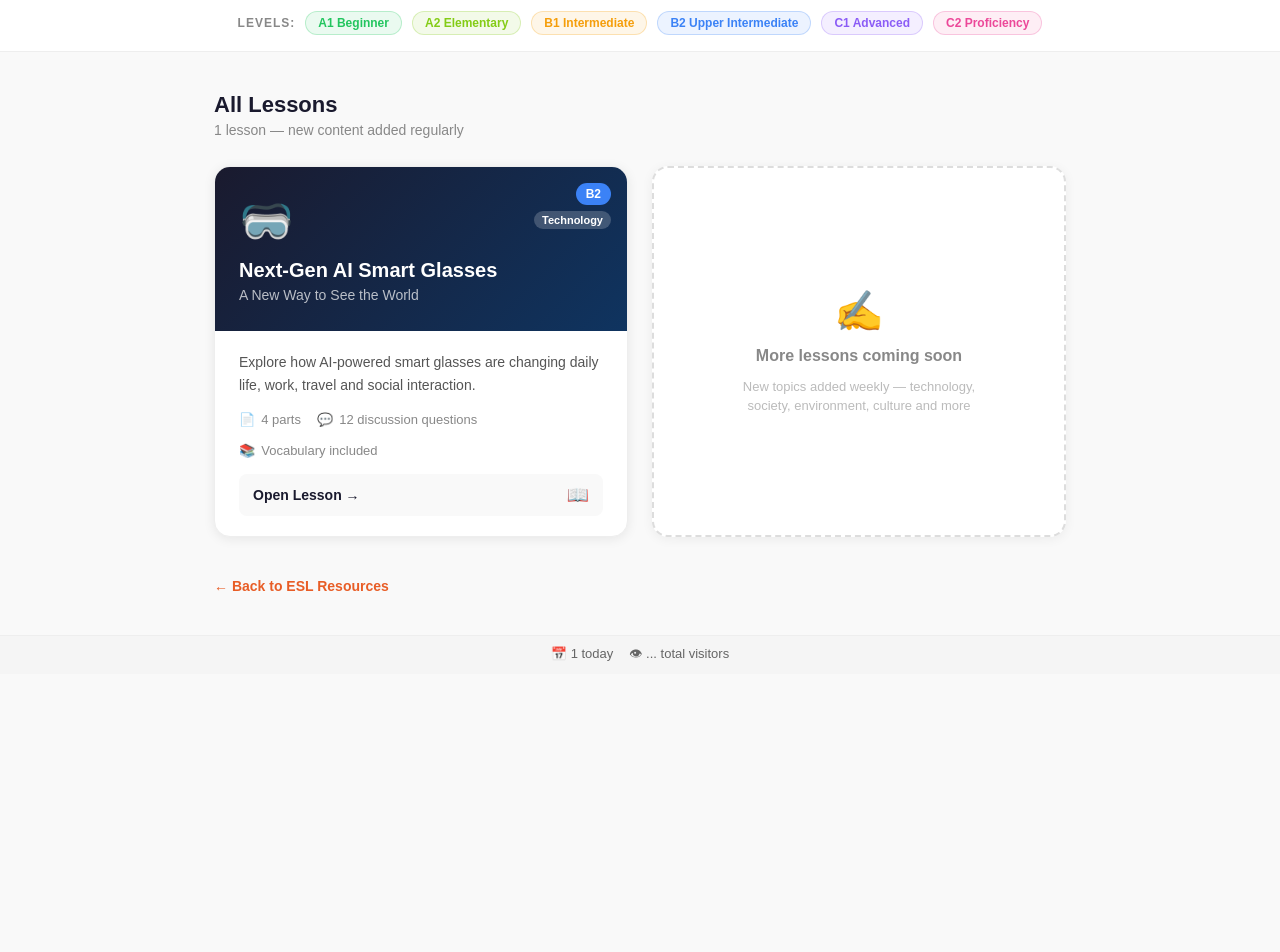
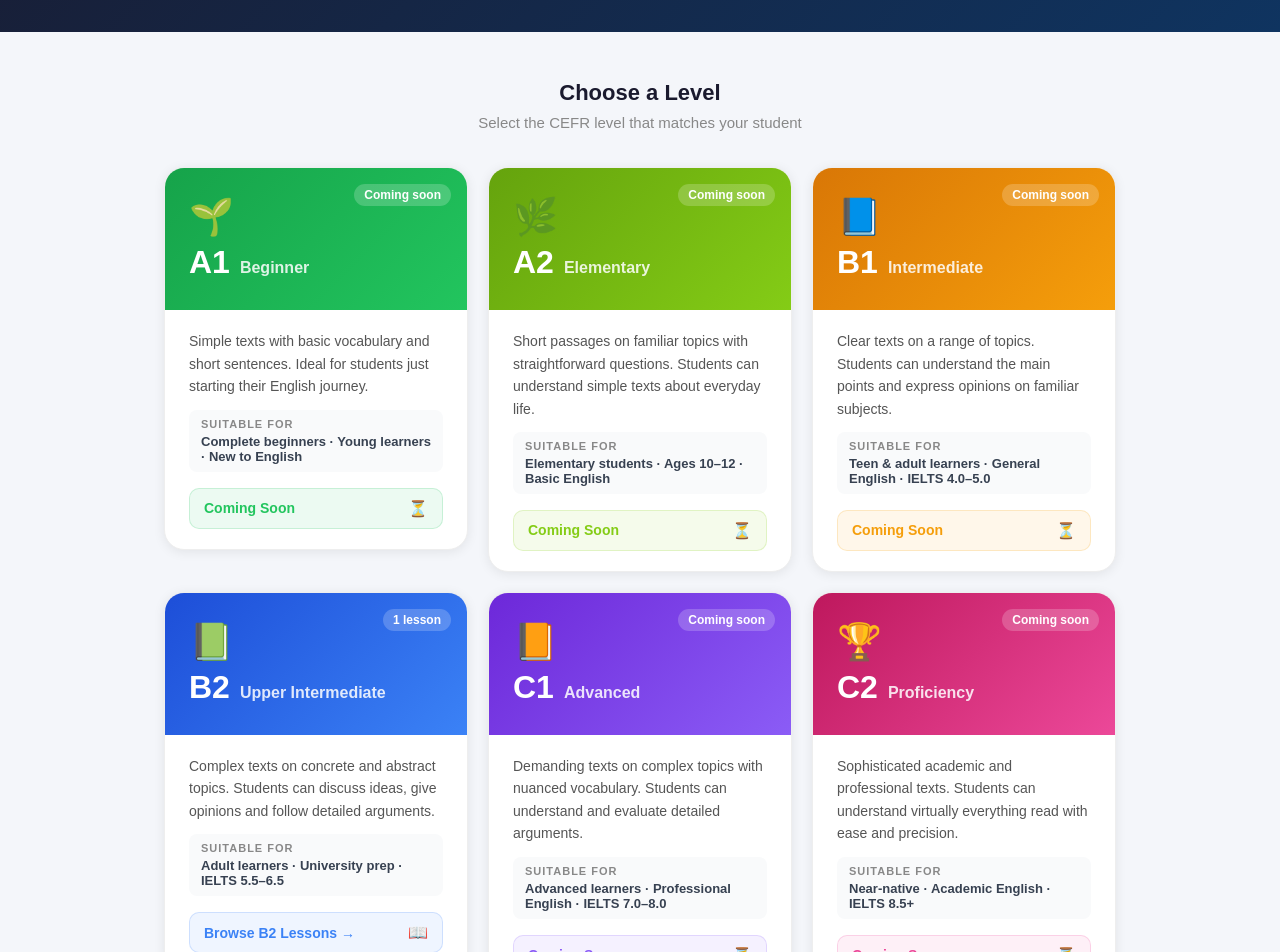
Before and after one commit to Davidjohnray/thailand-jobs, a Next.js app: page /esl-resources/reading-comprehension in a window 1280 px wide. Shown: the part 460-1412 px from the top of the page. Before the commit the page ends 1134 px from the top, so only its background shows below. Built offline with nearby package versions, Linux system fonts and the light colour scheme; no server answers; the database is empty.

Commit message:
restructure reading comprehension by CEFR level A1-C2

```diff
--- a/app/esl-resources/reading-comprehension/ai-smart-glasses/page.tsx
+++ b/app/esl-resources/reading-comprehension/b2/ai-smart-glasses/page.tsx
@@ -93,7 +93,7 @@ export default function AISmartGlassesPage() {
       {/* HERO */}
       <section style={{ background: 'linear-gradient(135deg, #1a1a2e 0%, #0f3460 100%)', padding: '56px 24px' }}>
         <div style={{ maxWidth: '860px', margin: '0 auto' }}>
-          <Link href="/esl-resources/reading-comprehension" style={{ color: 'rgba(255,255,255,0.6)', textDecoration: 'none', fontSize: '14px', display: 'inline-block', marginBottom: '20px' }}>← Reading Comprehension</Link>
+          <Link href="/esl-resources/reading-comprehension/b2" style={{ color: 'rgba(255,255,255,0.6)', textDecoration: 'none', fontSize: '14px', display: 'inline-block', marginBottom: '20px' }}>← Reading Comprehension</Link>
           <div style={{ display: 'flex', gap: '24px', alignItems: 'flex-start', flexWrap: 'wrap' }}>
             <div style={{ fontSize: '72px', flexShrink: 0 }}>🥽</div>
             <div style={{ flex: 1 }}>
@@ -216,7 +216,7 @@ export default function AISmartGlassesPage() {
 
         {/* BACK LINK */}
         <div style={{ textAlign: 'center', paddingBottom: '16px' }}>
-          <Link href="/esl-resources/reading-comprehension" style={{ color: '#E85D26', textDecoration: 'none', fontWeight: 'bold', fontSize: '14px' }}>← Back to Reading Comprehension</Link>
+          <Link href="/esl-resources/reading-comprehension/b2" style={{ color: '#E85D26', textDecoration: 'none', fontWeight: 'bold', fontSize: '14px' }}>← Back to Reading Comprehension</Link>
         </div>
 
       </div>
--- /dev/null
+++ b/app/esl-resources/reading-comprehension/b2/page.tsx
@@ -0,0 +1,94 @@
+import Link from 'next/link'
+
+const lessons = [
+  {
+    slug: 'ai-smart-glasses',
+    title: 'Next-Gen AI Smart Glasses',
+    subtitle: 'A New Way to See the World',
+    emoji: '🥽',
+    topic: 'Technology',
+    topicColor: '#8b5cf6',
+    parts: 4,
+    questions: 12,
+    preview: 'Explore how AI-powered smart glasses are changing daily life, work, travel and social interaction.',
+    gradient: 'linear-gradient(135deg, #1a1a2e 0%, #0f3460 100%)',
+  },
+]
+
+export default function B2ReadingPage() {
+  return (
+    <main style={{ background: '#f4f6fa', minHeight: '100vh' }}>
+
+      {/* HERO */}
+      <section style={{ background: 'linear-gradient(135deg, #1d4ed8 0%, #3b82f6 100%)', padding: '48px 24px' }}>
+        <div style={{ maxWidth: '860px', margin: '0 auto' }}>
+          <Link href="/esl-resources/reading-comprehension" style={{ color: 'rgba(255,255,255,0.6)', textDecoration: 'none', fontSize: '14px', display: 'inline-block', marginBottom: '20px' }}>← Reading Comprehension</Link>
+          <div style={{ display: 'flex', gap: '20px', alignItems: 'center', flexWrap: 'wrap' }}>
+            <div style={{ background: 'rgba(255,255,255,0.15)', borderRadius: '16px', padding: '16px 24px', textAlign: 'center', minWidth: '80px' }}>
+              <div style={{ color: 'white', fontSize: '36px', fontWeight: '900', lineHeight: 1 }}>B2</div>
+              <div style={{ color: 'rgba(255,255,255,0.8)', fontSize: '12px', fontWeight: 'bold', marginTop: '4px' }}>UPPER INT.</div>
+            </div>
+            <div>
+              <h1 style={{ color: 'white', fontSize: '28px', fontWeight: 'bold', margin: '0 0 6px' }}>B2 — Upper Intermediate</h1>
+              <p style={{ color: 'rgba(255,255,255,0.75)', fontSize: '15px', margin: '0 0 12px', lineHeight: '1.5', maxWidth: '520px' }}>
+                Complex texts on concrete and abstract topics. Students can discuss ideas, give opinions and follow detailed arguments.
+              </p>
+              <div style={{ display: 'flex', gap: '8px', flexWrap: 'wrap' }}>
+                {['Adult learners', 'University prep', 'IELTS 5.5–6.5', '1-to-1 classes'].map(tag => (
+                  <span key={tag} style={{ background: 'rgba(255,255,255,0.2)', color: 'white', fontSize: '12px', fontWeight: '600', padding: '4px 12px', borderRadius: '20px' }}>{tag}</span>
+                ))}
+              </div>
+            </div>
+          </div>
+        </div>
+      </section>
+
+      {/* LESSONS */}
+      <section style={{ maxWidth: '860px', margin: '0 auto', padding: '40px 24px' }}>
+        <div style={{ display: 'flex', justifyContent: 'space-between', alignItems: 'center', marginBottom: '28px', flexWrap: 'wrap', gap: '12px' }}>
+          <div>
+            <h2 style={{ fontSize: '20px', fontWeight: 'bold', color: '#1a1a2e', margin: '0 0 4px' }}>B2 Lessons</h2>
+            <p style={{ color: '#888', fontSize: '14px', margin: 0 }}>{lessons.length} lesson{lessons.length !== 1 ? 's' : ''} available — new content added regularly</p>
+          </div>
+        </div>
+
+        <div style={{ display: 'grid', gridTemplateColumns: 'repeat(auto-fill, minmax(380px, 1fr))', gap: '20px' }}>
+          {lessons.map(lesson => (
+            <Link key={lesson.slug} href={`/esl-resources/reading-comprehension/b2/${lesson.slug}`} style={{ textDecoration: 'none' }}>
+              <div style={{ background: 'white', borderRadius: '16px', overflow: 'hidden', boxShadow: '0 2px 12px rgba(0,0,0,0.08)', border: '1px solid #eee' }}>
+                <div style={{ background: lesson.gradient, padding: '28px 24px', position: 'relative' }}>
+                  <div style={{ fontSize: '44px', marginBottom: '10px' }}>{lesson.emoji}</div>
+                  <h3 style={{ color: 'white', fontSize: '20px', fontWeight: 'bold', margin: '0 0 4px', lineHeight: '1.3' }}>{lesson.title}</h3>
+                  <p style={{ color: 'rgba(255,255,255,0.7)', fontSize: '14px', margin: 0 }}>{lesson.subtitle}</p>
+                  <div style={{ position: 'absolute', top: '16px', right: '16px' }}>
+                    <span style={{ background: 'rgba(139,92,246,0.7)', color: 'white', fontSize: '11px', fontWeight: 'bold', padding: '3px 8px', borderRadius: '20px' }}>{lesson.topic}</span>
+                  </div>
+                </div>
+                <div style={{ padding: '20px 24px' }}>
+                  <p style={{ color: '#555', fontSize: '14px', lineHeight: '1.6', margin: '0 0 16px' }}>{lesson.preview}</p>
+                  <div style={{ display: 'flex', gap: '16px', flexWrap: 'wrap', marginBottom: '16px' }}>
+                    <div style={{ display: 'flex', alignItems: 'center', gap: '6px', color: '#888', fontSize: '13px' }}><span>📄</span> {lesson.parts} parts</div>
+                    <div style={{ display: 'flex', alignItems: 'center', gap: '6px', color: '#888', fontSize: '13px' }}><span>💬</span> {lesson.questions} questions</div>
+                    <div style={{ display: 'flex', alignItems: 'center', gap: '6px', color: '#888', fontSize: '13px' }}><span>📚</span> Vocabulary</div>
+                  </div>
+                  <div style={{ background: '#eff6ff', borderRadius: '8px', padding: '10px 14px', display: 'flex', justifyContent: 'space-between', alignItems: 'center', border: '1px solid #bfdbfe' }}>
+                    <span style={{ color: '#1d4ed8', fontWeight: 'bold', fontSize: '14px' }}>Open Lesson →</span>
+                    <span style={{ fontSize: '18px' }}>📖</span>
+                  </div>
+                </div>
+              </div>
+            </Link>
+          ))}
+
+          {/* Coming Soon */}
+          <div style={{ background: 'white', borderRadius: '16px', border: '2px dashed #ddd', padding: '40px 24px', textAlign: 'center', display: 'flex', flexDirection: 'column', alignItems: 'center', justifyContent: 'center', gap: '12px', minHeight: '200px' }}>
+            <div style={{ fontSize: '40px' }}>✍️</div>
+            <div style={{ fontWeight: 'bold', color: '#888', fontSize: '16px' }}>More B2 lessons coming soon</div>
+            <div style={{ color: '#bbb', fontSize: '13px', lineHeight: '1.5', maxWidth: '220px' }}>Technology, society, environment, culture and more</div>
+          </div>
+        </div>
+      </section>
+
+    </main>
+  )
+}
--- a/app/esl-resources/reading-comprehension/page.tsx
+++ b/app/esl-resources/reading-comprehension/page.tsx
@@ -1,125 +1,160 @@
 import Link from 'next/link'
 
-const lessons = [
+const LEVELS = [
   {
-    slug: 'ai-smart-glasses',
-    title: 'Next-Gen AI Smart Glasses',
-    subtitle: 'A New Way to See the World',
-    emoji: '🥽',
-    level: 'B2',
-    levelColor: '#3b82f6',
-    topic: 'Technology',
-    topicColor: '#8b5cf6',
-    parts: 4,
-    questions: 12,
-    preview: 'Explore how AI-powered smart glasses are changing daily life, work, travel and social interaction.',
-    gradient: 'linear-gradient(135deg, #1a1a2e 0%, #0f3460 100%)',
-    border: '#3b82f6',
+    code: 'a1',
+    label: 'A1',
+    title: 'Beginner',
+    color: '#22c55e',
+    bg: 'linear-gradient(135deg, #16a34a, #22c55e)',
+    shadow: 'rgba(34,197,94,0.3)',
+    emoji: '🌱',
+    desc: 'Simple texts with basic vocabulary and short sentences. Ideal for students just starting their English journey.',
+    who: 'Complete beginners · Young learners · New to English',
+    count: 0,
   },
-  // Add more lessons here
-]
-
-const LEVELS = [
-  { code: 'A1', label: 'A1 Beginner', color: '#22c55e' },
-  { code: 'A2', label: 'A2 Elementary', color: '#84cc16' },
-  { code: 'B1', label: 'B1 Intermediate', color: '#f59e0b' },
-  { code: 'B2', label: 'B2 Upper Intermediate', color: '#3b82f6' },
-  { code: 'C1', label: 'C1 Advanced', color: '#8b5cf6' },
-  { code: 'C2', label: 'C2 Proficiency', color: '#ec4899' },
+  {
+    code: 'a2',
+    label: 'A2',
+    title: 'Elementary',
+    color: '#84cc16',
+    bg: 'linear-gradient(135deg, #65a30d, #84cc16)',
+    shadow: 'rgba(132,204,22,0.3)',
+    emoji: '🌿',
+    desc: 'Short passages on familiar topics with straightforward questions. Students can understand simple texts about everyday life.',
+    who: 'Elementary students · Ages 10–12 · Basic English',
+    count: 0,
+  },
+  {
+    code: 'b1',
+    label: 'B1',
+    title: 'Intermediate',
+    color: '#f59e0b',
+    bg: 'linear-gradient(135deg, #d97706, #f59e0b)',
+    shadow: 'rgba(245,158,11,0.3)',
+    emoji: '📘',
+    desc: 'Clear texts on a range of topics. Students can understand the main points and express opinions on familiar subjects.',
+    who: 'Teen & adult learners · General English · IELTS 4.0–5.0',
+    count: 0,
+  },
+  {
+    code: 'b2',
+    label: 'B2',
+    title: 'Upper Intermediate',
+    color: '#3b82f6',
+    bg: 'linear-gradient(135deg, #1d4ed8, #3b82f6)',
+    shadow: 'rgba(59,130,246,0.3)',
+    emoji: '📗',
+    desc: 'Complex texts on concrete and abstract topics. Students can discuss ideas, give opinions and follow detailed arguments.',
+    who: 'Adult learners · University prep · IELTS 5.5–6.5',
+    count: 1,
+  },
+  {
+    code: 'c1',
+    label: 'C1',
+    title: 'Advanced',
+    color: '#8b5cf6',
+    bg: 'linear-gradient(135deg, #6d28d9, #8b5cf6)',
+    shadow: 'rgba(139,92,246,0.3)',
+    emoji: '📙',
+    desc: 'Demanding texts on complex topics with nuanced vocabulary. Students can understand and evaluate detailed arguments.',
+    who: 'Advanced learners · Professional English · IELTS 7.0–8.0',
+    count: 0,
+  },
+  {
+    code: 'c2',
+    label: 'C2',
+    title: 'Proficiency',
+    color: '#ec4899',
+    bg: 'linear-gradient(135deg, #be185d, #ec4899)',
+    shadow: 'rgba(236,72,153,0.3)',
+    emoji: '🏆',
+    desc: 'Sophisticated academic and professional texts. Students can understand virtually everything read with ease and precision.',
+    who: 'Near-native · Academic English · IELTS 8.5+',
+    count: 0,
+  },
 ]
 
 export default function ReadingComprehensionPage() {
   return (
-    <main style={{ background: '#f9f9f9', minHeight: '100vh' }}>
+    <main style={{ background: '#f4f6fa', minHeight: '100vh' }}>
 
       {/* HERO */}
       <section style={{ background: 'linear-gradient(135deg, #1a1a2e 0%, #0f3460 100%)', padding: '56px 24px', textAlign: 'center' }}>
         <div style={{ maxWidth: '800px', margin: '0 auto' }}>
+          <Link href="/esl-resources" style={{ color: 'rgba(255,255,255,0.5)', textDecoration: 'none', fontSize: '14px', display: 'inline-block', marginBottom: '20px' }}>← ESL Resources</Link>
           <div style={{ fontSize: '52px', marginBottom: '16px' }}>📖</div>
-          <h1 style={{ color: 'white', fontSize: '38px', fontWeight: 'bold', margin: '0 0 12px' }}>
-            Reading Comprehension
-          </h1>
+          <h1 style={{ color: 'white', fontSize: '38px', fontWeight: 'bold', margin: '0 0 12px' }}>Reading Comprehension</h1>
           <p style={{ color: 'rgba(255,255,255,0.75)', fontSize: '17px', margin: '0 0 24px', lineHeight: '1.6', maxWidth: '580px', marginLeft: 'auto', marginRight: 'auto' }}>
-            Engaging reading passages with discussion questions and vocabulary — designed for one-on-one and small group classes.
+            Engaging reading passages with discussion questions and vocabulary — levelled from A1 to C2.
           </p>
           <div style={{ display: 'flex', gap: '10px', justifyContent: 'center', flexWrap: 'wrap' }}>
-            {['💬 Discussion Questions', '📚 Vocabulary', '🎯 Levelled B1–C1', '📱 Screen Optimised'].map(tag => (
+            {['💬 Discussion Questions', '📚 Vocabulary', '🎯 A1 – C2 Levels', '📱 Screen Optimised', '👤 1-to-1 Classes'].map(tag => (
               <span key={tag} style={{ background: 'rgba(255,255,255,0.12)', color: 'rgba(255,255,255,0.9)', fontSize: '13px', padding: '6px 14px', borderRadius: '20px', fontWeight: '600' }}>{tag}</span>
             ))}
           </div>
         </div>
       </section>
 
-      {/* LEVEL KEY */}
-      <section style={{ background: 'white', borderBottom: '1px solid #eee', padding: '16px 24px' }}>
-        <div style={{ maxWidth: '900px', margin: '0 auto', display: 'flex', gap: '10px', flexWrap: 'wrap', alignItems: 'center', justifyContent: 'center' }}>
-          <span style={{ color: '#888', fontSize: '12px', fontWeight: 'bold', textTransform: 'uppercase', letterSpacing: '1px' }}>Levels:</span>
-          {LEVELS.map(l => (
-            <span key={l.code} style={{ background: l.color + '18', color: l.color, fontSize: '12px', fontWeight: 'bold', padding: '4px 12px', borderRadius: '20px', border: `1px solid ${l.color}40` }}>{l.label}</span>
-          ))}
-        </div>
-      </section>
+      {/* LEVEL CARDS */}
+      <section style={{ maxWidth: '1000px', margin: '0 auto', padding: '48px 24px' }}>
+        <h2 style={{ fontSize: '22px', fontWeight: 'bold', color: '#1a1a2e', marginBottom: '8px', textAlign: 'center' }}>Choose a Level</h2>
+        <p style={{ color: '#888', textAlign: 'center', marginBottom: '36px', fontSize: '15px' }}>Select the CEFR level that matches your student</p>
 
-      {/* LESSONS GRID */}
-      <section style={{ maxWidth: '900px', margin: '0 auto', padding: '40px 24px' }}>
-        <div style={{ display: 'flex', justifyContent: 'space-between', alignItems: 'center', marginBottom: '28px' }}>
-          <div>
-            <h2 style={{ fontSize: '22px', fontWeight: 'bold', color: '#1a1a2e', margin: '0 0 4px' }}>All Lessons</h2>
-            <p style={{ color: '#888', fontSize: '14px', margin: 0 }}>{lessons.length} lesson{lessons.length !== 1 ? 's' : ''} — new content added regularly</p>
-          </div>
-        </div>
-
-        <div style={{ display: 'grid', gridTemplateColumns: 'repeat(auto-fill, minmax(380px, 1fr))', gap: '24px' }}>
-  {lessons.map(lesson => (
-    <Link key={lesson.slug} href={`/esl-resources/reading-comprehension/${lesson.slug}`} style={{ textDecoration: 'none' }}>
-      <div style={{ background: 'white', borderRadius: '16px', overflow: 'hidden', boxShadow: '0 2px 12px rgba(0,0,0,0.08)', border: '1px solid #eee' }}>
+        <div style={{ display: 'grid', gridTemplateColumns: 'repeat(auto-fill, minmax(280px, 1fr))', gap: '20px' }}>
+          {LEVELS.map(level => (
+            <Link key={level.code} href={`/esl-resources/reading-comprehension/${level.code}`} style={{ textDecoration: 'none' }}>
+              <div style={{ background: 'white', borderRadius: '20px', overflow: 'hidden', boxShadow: '0 2px 12px rgba(0,0,0,0.08)', border: '1px solid #eee' }}>
 
                 {/* Card Header */}
-                <div style={{ background: lesson.gradient, padding: '28px 24px', position: 'relative' }}>
-                  <div style={{ fontSize: '44px', marginBottom: '10px' }}>{lesson.emoji}</div>
-                  <h3 style={{ color: 'white', fontSize: '20px', fontWeight: 'bold', margin: '0 0 4px', lineHeight: '1.3' }}>{lesson.title}</h3>
-                  <p style={{ color: 'rgba(255,255,255,0.7)', fontSize: '14px', margin: 0 }}>{lesson.subtitle}</p>
-                  <div style={{ position: 'absolute', top: '16px', right: '16px', display: 'flex', flexDirection: 'column', gap: '6px', alignItems: 'flex-end' }}>
-                    <span style={{ background: lesson.levelColor, color: 'white', fontSize: '12px', fontWeight: 'bold', padding: '4px 10px', borderRadius: '20px' }}>{lesson.level}</span>
-                    <span style={{ background: 'rgba(255,255,255,0.2)', color: 'white', fontSize: '11px', fontWeight: 'bold', padding: '3px 8px', borderRadius: '20px' }}>{lesson.topic}</span>
+                <div style={{ background: level.bg, padding: '28px 24px', position: 'relative' }}>
+                  <div style={{ fontSize: '36px', marginBottom: '8px' }}>{level.emoji}</div>
+                  <div style={{ display: 'flex', alignItems: 'baseline', gap: '10px', marginBottom: '4px' }}>
+                    <span style={{ color: 'white', fontSize: '32px', fontWeight: '900', lineHeight: 1 }}>{level.label}</span>
+                    <span style={{ color: 'rgba(255,255,255,0.85)', fontSize: '16px', fontWeight: 'bold' }}>{level.title}</span>
+                  </div>
+                  <div style={{ position: 'absolute', top: '16px', right: '16px', background: 'rgba(255,255,255,0.2)', color: 'white', fontSize: '12px', fontWeight: 'bold', padding: '4px 10px', borderRadius: '20px' }}>
+                    {level.count === 0 ? 'Coming soon' : `${level.count} lesson${level.count !== 1 ? 's' : ''}`}
                   </div>
                 </div>
 
                 {/* Card Body */}
                 <div style={{ padding: '20px 24px' }}>
-                  <p style={{ color: '#555', fontSize: '14px', lineHeight: '1.6', margin: '0 0 16px' }}>{lesson.preview}</p>
-                  <div style={{ display: 'flex', gap: '16px', flexWrap: 'wrap' }}>
-                    <div style={{ display: 'flex', alignItems: 'center', gap: '6px', color: '#888', fontSize: '13px' }}>
-                      <span>📄</span> {lesson.parts} parts
-                    </div>
-                    <div style={{ display: 'flex', alignItems: 'center', gap: '6px', color: '#888', fontSize: '13px' }}>
-                      <span>💬</span> {lesson.questions} discussion questions
-                    </div>
-                    <div style={{ display: 'flex', alignItems: 'center', gap: '6px', color: '#888', fontSize: '13px' }}>
-                      <span>📚</span> Vocabulary included
-                    </div>
+                  <p style={{ color: '#555', fontSize: '14px', lineHeight: '1.6', margin: '0 0 12px' }}>{level.desc}</p>
+                  <div style={{ background: '#f9fafb', borderRadius: '8px', padding: '8px 12px', marginBottom: '16px' }}>
+                    <div style={{ color: '#888', fontSize: '11px', fontWeight: 'bold', textTransform: 'uppercase', letterSpacing: '1px', marginBottom: '4px' }}>Suitable for</div>
+                    <div style={{ color: '#374151', fontSize: '13px', fontWeight: '600' }}>{level.who}</div>
                   </div>
-                  <div style={{ marginTop: '16px', background: '#f9f9f9', borderRadius: '8px', padding: '10px 14px', display: 'flex', justifyContent: 'space-between', alignItems: 'center' }}>
-                    <span style={{ color: '#1a1a2e', fontWeight: 'bold', fontSize: '14px' }}>Open Lesson →</span>
-                    <span style={{ fontSize: '18px' }}>📖</span>
+                  <div style={{ background: level.color + '15', borderRadius: '10px', padding: '10px 14px', display: 'flex', justifyContent: 'space-between', alignItems: 'center', border: `1px solid ${level.color}30` }}>
+                    <span style={{ color: level.color, fontWeight: 'bold', fontSize: '14px' }}>
+                      {level.count === 0 ? 'Coming Soon' : `Browse ${level.label} Lessons →`}
+                    </span>
+                    <span style={{ fontSize: '16px' }}>{level.count === 0 ? '⏳' : '📖'}</span>
                   </div>
                 </div>
+
               </div>
             </Link>
           ))}
-
-          {/* Coming Soon placeholder */}
-          <div style={{ background: 'white', borderRadius: '16px', overflow: 'hidden', boxShadow: '0 2px 12px rgba(0,0,0,0.06)', border: '2px dashed #ddd', padding: '40px 24px', textAlign: 'center', display: 'flex', flexDirection: 'column', alignItems: 'center', justifyContent: 'center', gap: '12px', minHeight: '200px' }}>
-            <div style={{ fontSize: '40px' }}>✍️</div>
-            <div style={{ fontWeight: 'bold', color: '#888', fontSize: '16px' }}>More lessons coming soon</div>
-            <div style={{ color: '#bbb', fontSize: '13px', lineHeight: '1.5', maxWidth: '240px' }}>New topics added weekly — technology, society, environment, culture and more</div>
-          </div>
         </div>
       </section>
 
-      {/* BACK LINK */}
-      <section style={{ maxWidth: '900px', margin: '0 auto', padding: '0 24px 40px' }}>
-        <Link href="/esl-resources" style={{ color: '#E85D26', textDecoration: 'none', fontWeight: 'bold', fontSize: '14px' }}>← Back to ESL Resources</Link>
+      {/* ABOUT SECTION */}
+      <section style={{ maxWidth: '1000px', margin: '0 auto', padding: '0 24px 48px' }}>
+        <div style={{ background: 'white', borderRadius: '16px', padding: '32px 36px', display: 'grid', gridTemplateColumns: 'repeat(auto-fit, minmax(200px, 1fr))', gap: '24px', boxShadow: '0 2px 12px rgba(0,0,0,0.06)' }}>
+          {[
+            { icon: '💬', title: 'Discussion Focused', desc: 'Every passage ends with opinion and discussion questions to spark real conversation.' },
+            { icon: '📚', title: 'Vocabulary Included', desc: 'Key words with clear definitions built into every lesson — no dictionary needed.' },
+            { icon: '🎯', title: 'Levelled A1–C2', desc: 'Every lesson is tagged with a CEFR level so you can match it to your student.' },
+            { icon: '👤', title: '1-to-1 Optimised', desc: 'Designed for private tutoring and small group classes — screen-based, no printing.' },
+          ].map(item => (
+            <div key={item.title} style={{ textAlign: 'center' }}>
+              <div style={{ fontSize: '32px', marginBottom: '8px' }}>{item.icon}</div>
+              <h3 style={{ fontWeight: 'bold', color: '#1a1a2e', marginBottom: '6px', fontSize: '15px' }}>{item.title}</h3>
+              <p style={{ color: '#666', fontSize: '13px', lineHeight: '1.5', margin: 0 }}>{item.desc}</p>
+            </div>
+          ))}
+        </div>
       </section>
 
     </main>
```
